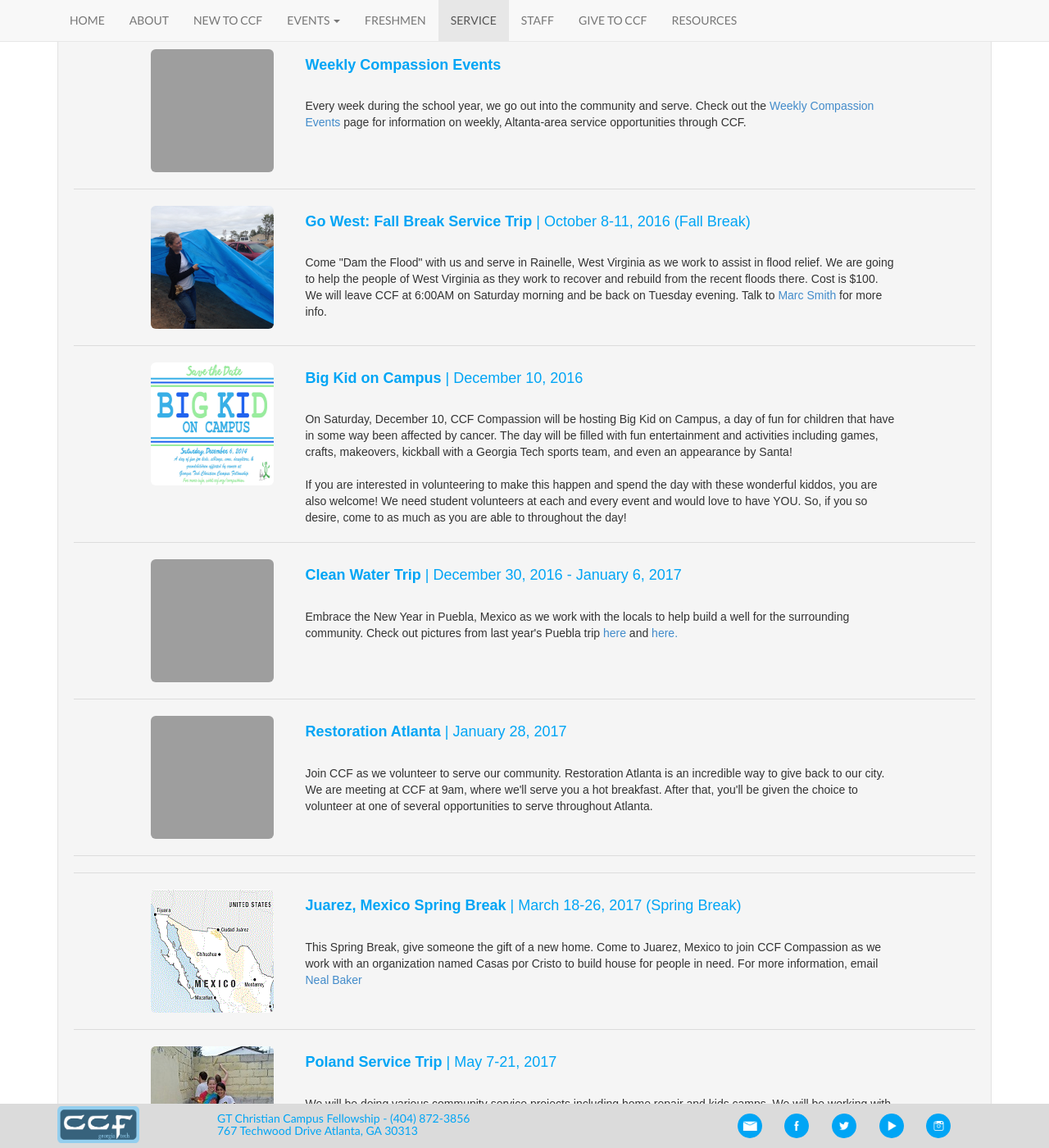
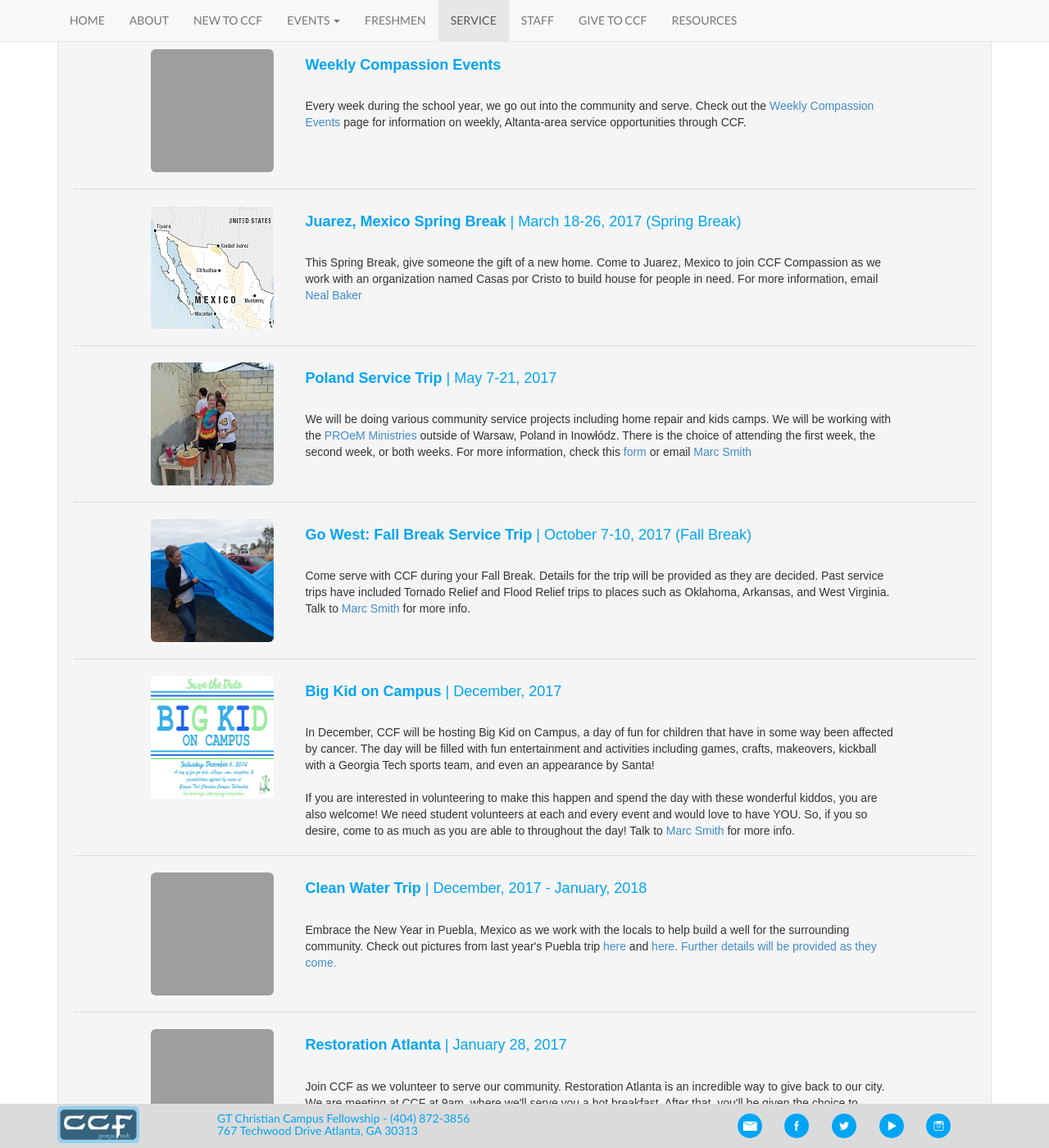
Before and after one commit to gtccf/gtccf.github.io, a Jekyll site: the page built from compassion/index.html, in a window 1280 px wide and 1400 px high, scrolled down 249 px. Shown: the whole window at 82% size. Built offline with Jekyll 4.4.1, drawn with Linux system fonts in a browser that asks for light colours; nearby versions of some CDN libraries; some of the changed text lies outside the part shown; grey boxes are pictures that could not be loaded.

Commit message:
Updated LOTS

```diff
--- a/compassion/index.html
+++ b/compassion/index.html
@@ -28,10 +28,34 @@ layout: default
 
         <div class="row">
           <div class="col-md-1"></div>
+          <div class="col-md-2"><br><img src="{{ site.baseurl }}/photos/compassion/juarez.gif" class="img-rounded"></div>
+          <div class="col-md-8"><div class="blue"><strong><h4><br />Juarez, Mexico Spring Break</strong> | March 18-26, 2017 (Spring Break)</h4></div>
+            <br>
+            This Spring Break, give someone the gift of a new home. Come to Juarez, Mexico to join CCF Compassion as we work with an organization named Casas por Cristo to build house for people in need. For more information, email <a href="mailto:baker@gtccf.org">Neal Baker</a>
+          </div>
+        </div>
+
+        <br />
+        <div class="divider"></div>
+
+        <div class="row">
+          <div class="col-md-1"></div>
+          <div class="col-md-2"><br><a target="_blank" href="{{ site.baseurl }}/flyers/flyerpoland.pdf"><img src="{{ site.baseurl }}/photos/compassion/ecuador.jpg" class="img-rounded"></a></div>
+          <div class="col-md-8"><div class="blue"><strong><h4><br />Poland Service Trip</strong> | May 7-21, 2017</h4></div>
+            <br>
+            We will be doing various community service projects including home repair and kids camps. We will be working with the <a target="_blank" href="http://www.proemministries.org">PROeM Ministries</a> outside of Warsaw, Poland in Inowłódz.
+            There is the choice of attending the first week, the second week, or both weeks. For more information, check this <a href="PolandEOY2017.pdf">form</a> or email <a href="mailto:marc@gtccf.org">Marc Smith</a> </div>
+        </div>
+
+        <br />
+        <div class="divider"></div>
+
+        <div class="row">
+          <div class="col-md-1"></div>
           <div class="col-md-2"><br><a target="_blank" href="{{ site.baseurl }}/flyers/flyerargo.png"><img src="{{ site.baseurl }}/photos/compassion/gowest.png" width="150" height="150" class="img-rounded"></a></div>
-          <div class="col-md-8"><div class="blue"><strong><h4><br />Go West: Fall Break Service Trip</strong> | October 8-11, 2016 (Fall Break)</h4></div>
+          <div class="col-md-8"><div class="blue"><strong><h4><br />Go West: Fall Break Service Trip</strong> | October 7-10, 2017 (Fall Break)</h4></div>
             <br>
-            Come "Dam the Flood" with us and serve in Rainelle, West Virginia as we work to assist in flood relief. We are going to help the people of West Virginia as they work to recover and rebuild from the recent floods there. Cost is $100. We will leave CCF at 6:00AM on Saturday morning and be back on Tuesday evening. Talk to <a href="mailto:marc@gtccf.org">Marc Smith</a> for more info.
+            Come serve with CCF during your Fall Break. Details for the trip will be provided as they are decided. Past service trips have included Tornado Relief and Flood Relief trips to places such as Oklahoma, Arkansas, and West Virginia. Talk to <a href="mailto:marc@gtccf.org">Marc Smith</a> for more info.
           </div>
         </div>
 
@@ -41,12 +65,12 @@ layout: default
       <div class="row">
         <div class="col-md-1"></div>
         <div class="col-md-2"><br><a target="_blank" href="{{ site.baseurl }}/flyers/flyerbkoc.jpg"><img src="{{ site.baseurl }}/photos/compassion/bkoc.jpg" width="150" height="150" class="img-rounded"></a></div>
-        <div class="col-md-8"><div class="blue"><strong><h4><br />Big Kid on Campus</strong> | December 10, 2016</h4></div>
+        <div class="col-md-8"><div class="blue"><strong><h4><br />Big Kid on Campus</strong> | December, 2017</h4></div>
           <br>
-          On Saturday, December 10, CCF Compassion will be hosting Big Kid on Campus, a day of fun for children that have in some way been affected by cancer. The day will be filled with fun entertainment and activities including games, crafts, makeovers, kickball with a Georgia Tech sports team, and even an appearance by Santa!</br>
+          In December, CCF will be hosting Big Kid on Campus, a day of fun for children that have in some way been affected by cancer. The day will be filled with fun entertainment and activities including games, crafts, makeovers, kickball with a Georgia Tech sports team, and even an appearance by Santa!</br>
 
           <br>
-          If you are interested in volunteering to make this happen and spend the day with these wonderful kiddos, you are also welcome! We need student volunteers at each and every event and would love to have YOU. So, if you so desire, come to as much as you are able to throughout the day!</a></br>
+          If you are interested in volunteering to make this happen and spend the day with these wonderful kiddos, you are also welcome! We need student volunteers at each and every event and would love to have YOU. So, if you so desire, come to as much as you are able to throughout the day! Talk to <a href="mailto:marc@gtccf.org">Marc Smith</a> for more info.</a></br>
 
           <!---
           <a target="_blank" href="{{ site.baseurl }}/flyers/flyerbkoc_back.jpg">Schedule</a> | <a href="{{ site.baseurl }}/compassion/bkoc_medical_information_form.pdf">Medical Information Form</a> | <a href="{{ site.baseurl }}/compassion/bkoc_waiver_2015.pdf">Waiver</a>-->
@@ -58,9 +82,9 @@ layout: default
       <div class="row">
         <div class="col-md-1"></div>
         <div class="col-md-2"><br><a target="_blank" href="https://goo.gl/photos/ecDnUzGTE2nU2H7g9"><img src="{{ site.baseurl }}/photos/compassion/Puebla2016.jpg" width="150" height="150" class="img-rounded"></a></div>
-        <div class="col-md-8"><div class="blue"><strong><h4><br />Clean Water Trip</strong> | December 30, 2016 - January 6, 2017</h4></div>
+        <div class="col-md-8"><div class="blue"><strong><h4><br />Clean Water Trip</strong> | December, 2017 - January, 2018</h4></div>
           <br>
-          Embrace the New Year in Puebla, Mexico as we work with the locals to help build a well for the surrounding community. Check out pictures from last year's Puebla trip <a target="_blank" href="https://goo.gl/photos/Gza9Nd7RNeBmtzaa6">here</a> and <a target="_blank" href="https://goo.gl/photos/ecDnUzGTE2nU2H7g9">here.</a>
+          Embrace the New Year in Puebla, Mexico as we work with the locals to help build a well for the surrounding community. Check out pictures from last year's Puebla trip <a target="_blank" href="https://goo.gl/photos/Gza9Nd7RNeBmtzaa6">here</a> and <a target="_blank" href="https://goo.gl/photos/ecDnUzGTE2nU2H7g9">here. Further details will be provided as they come.</a>
         </div>
       </div>
 
@@ -79,16 +103,16 @@ layout: default
       <br />
       <div class="divider"></div>
 
-      <!---Details not know yet
+      <!---Details not know yet--->
       <div class="row">
         <div class="col-md-1"></div>
         <div class="col-md-2"><br><a target="_blank" href="{{ site.baseurl }}/flyers/flyerweekofcompassion.pdf"><img src="{{ site.baseurl }}/photos/compassion/weekofcompassion.jpg" class="img-rounded"></a></div>
-        <div class="col-md-8"><div class="blue"><strong><h4><br />Week of Compassion</strong> | March 2-7</h4></div>
+        <div class="col-md-8"><div class="blue"><strong><h4><br />Week of Compassion</strong> | March 6-10, 2017</h4></div>
           <br>
-          CCF spends a week focusing on service. Join us for Café Unplugged on March 3rd and Compassion Thursday on March 5th. Also come out to serve around Atlanta through the CCF Compassion weekly events.
+          Each year, CCF tries to provide an opportunity for students to experience the poverty that a majority of the world lives with every day. This starts March 6th with our "Kick Off" event where we will be kicking off our shoes at the Camponile at 8 am. Come join us in whatever way you can!
         </div>
       </div>
-      --->
+
 
       <br />
       <div class="divider"></div>
```
